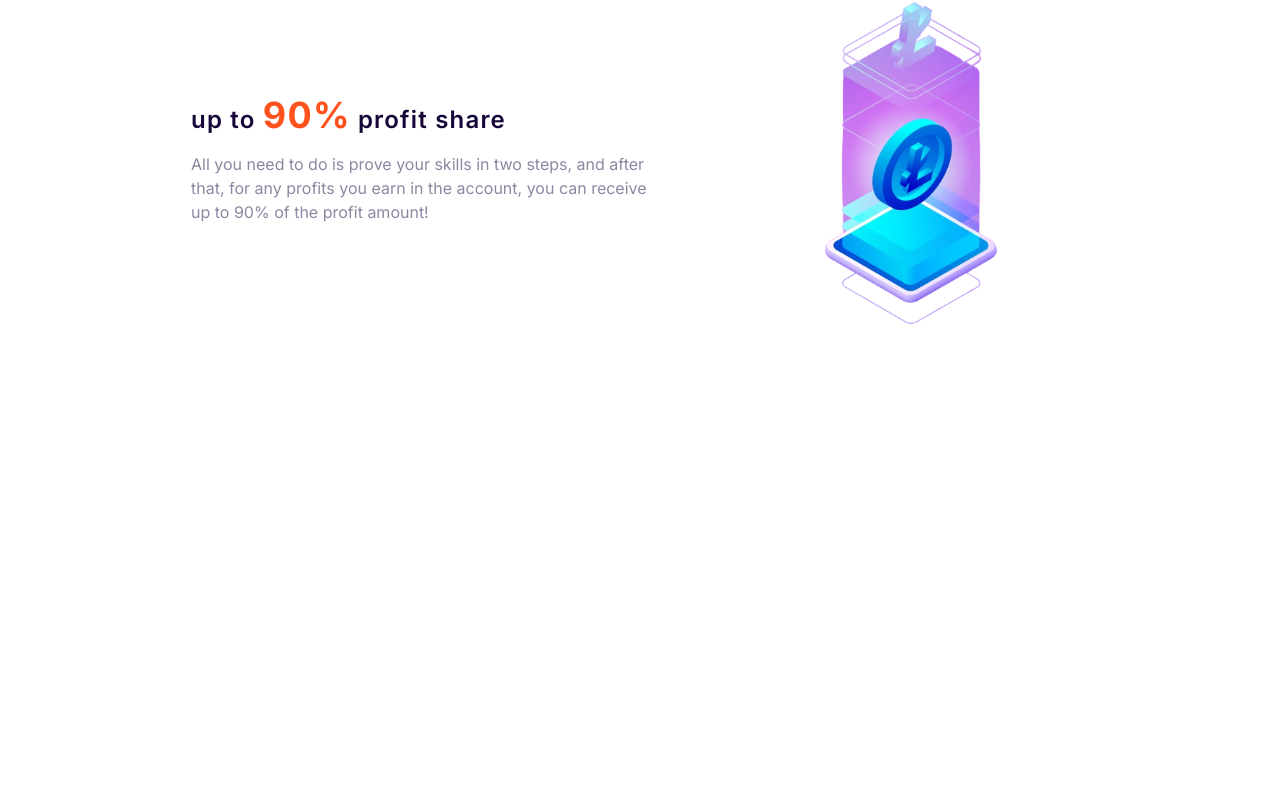
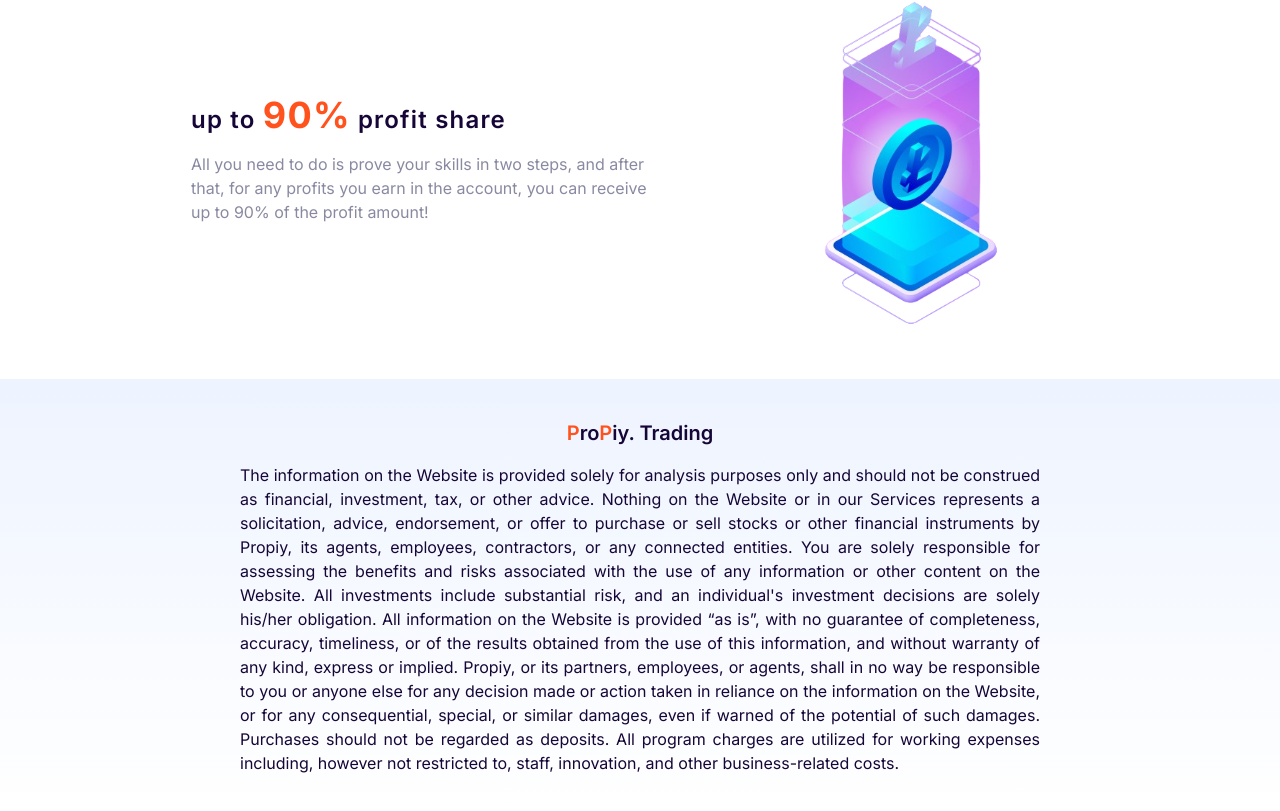
Before and after one commit to OrbyxTech/trade-masters, a Next.js app: page / in a window 1280 px wide. Shown: the part 1773-2584 px from the top of the page. Before the commit the page ends 2112 px from the top, so only its background shows below. Built offline with nearby package versions, Linux system fonts and the light colour scheme.

Commit message:
trading component added

```diff
--- a/src/app/(site)/components/Main.tsx
+++ b/src/app/(site)/components/Main.tsx
@@ -1,5 +1,6 @@
 import Features from "./Features";
 import ProfitShare from "./ProfitShare";
+import Trading from "./Trading";
 import UpTo1Million from "./UpTo1Million";
 
 export default function Main() {
@@ -8,6 +9,7 @@ export default function Main() {
       <Features />
       <UpTo1Million />
       <ProfitShare />
+      <Trading />
     </div>
   );
 }
--- /dev/null
+++ b/src/app/(site)/components/Trading.tsx
@@ -0,0 +1,39 @@
+export default function Trading() {
+  return (
+    <div
+      className="flex flex-col justify-center items-center gap-4 w-full p-10 mt-10"
+      style={{
+        background:
+          "linear-gradient(180deg, rgba(21, 99, 255, 0.0732) 0%, rgba(137, 137, 162, 0) 100%)",
+      }}
+    >
+      <h1 className="text-[#160637] font-semibold text-xl">
+        <span className="text-[#FF521D]">P</span>ro
+        <span className="text-[#FF521D]">P</span>iy. Trading
+      </h1>
+
+      <p className="text-[#160637] w-4/6 text-justify">
+        The information on the Website is provided solely for analysis purposes
+        only and should not be construed as financial, investment, tax, or other
+        advice. Nothing on the Website or in our Services represents a
+        solicitation, advice, endorsement, or offer to purchase or sell stocks
+        or other financial instruments by Propiy, its agents, employees,
+        contractors, or any connected entities. You are solely responsible for
+        assessing the benefits and risks associated with the use of any
+        information or other content on the Website. All investments include
+        substantial risk, and an individual's investment decisions are solely
+        his/her obligation. All information on the Website is provided “as is”,
+        with no guarantee of completeness, accuracy, timeliness, or of the
+        results obtained from the use of this information, and without warranty
+        of any kind, express or implied. Propiy, or its partners, employees, or
+        agents, shall in no way be responsible to you or anyone else for any
+        decision made or action taken in reliance on the information on the
+        Website, or for any consequential, special, or similar damages, even if
+        warned of the potential of such damages. Purchases should not be
+        regarded as deposits. All program charges are utilized for working
+        expenses including, however not restricted to, staff, innovation, and
+        other business-related costs.
+      </p>
+    </div>
+  );
+}
```
